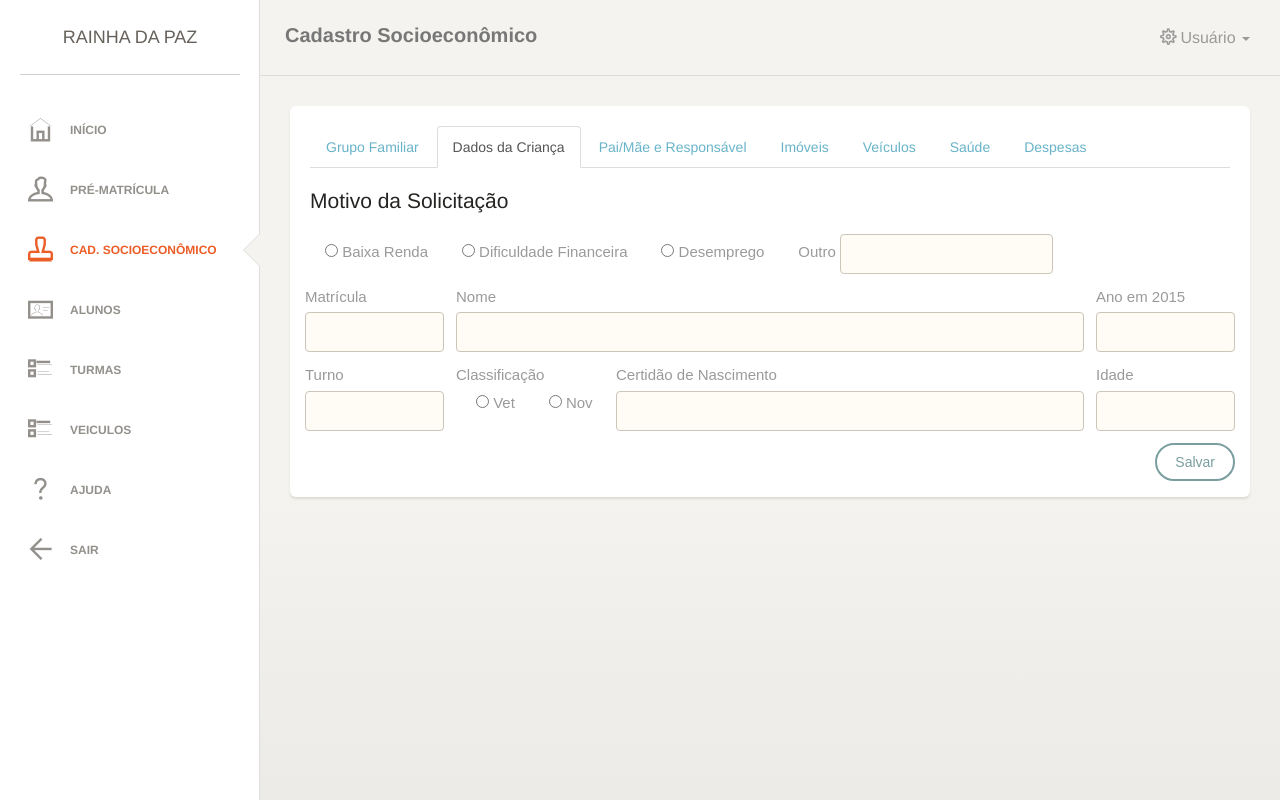
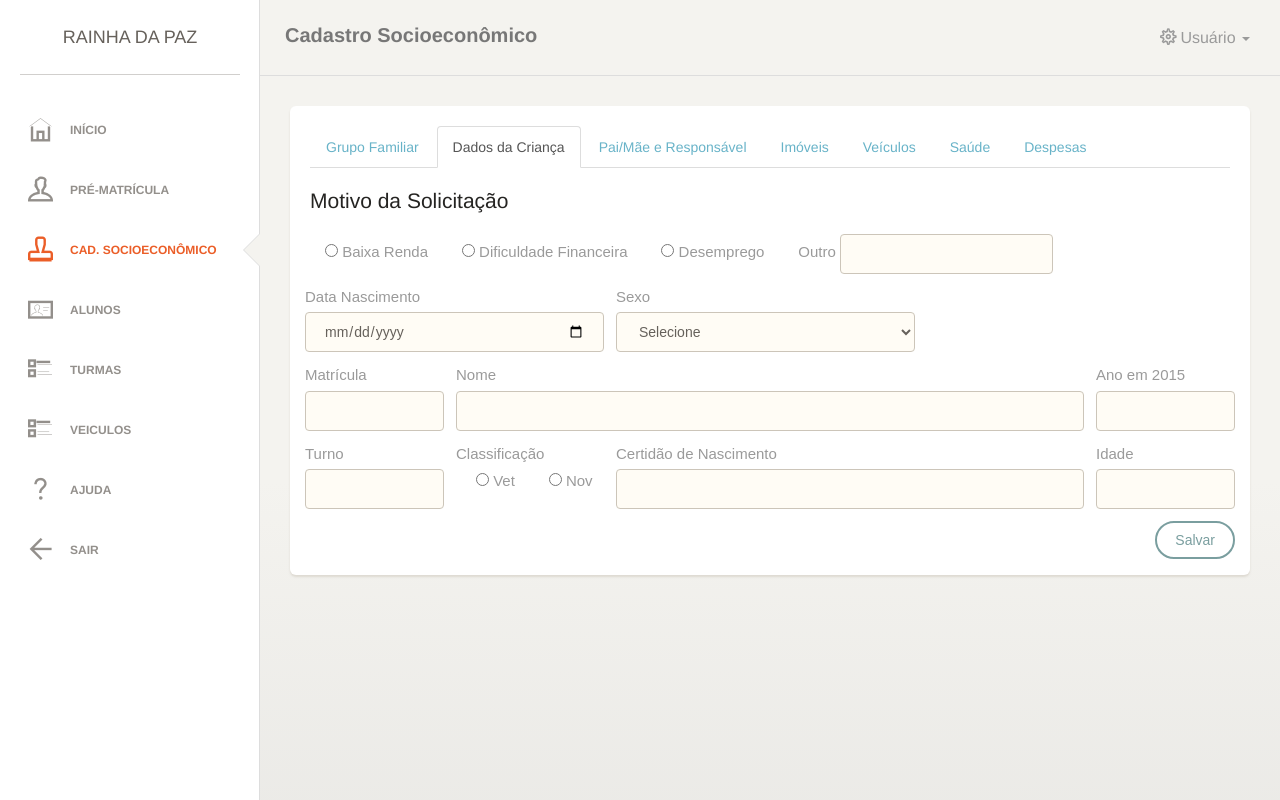
Before and after one commit to branux/projeto_web_2016_1, a PHP site: page /cadastro_aluno.php in a window 1280 px wide. Run offline with PHP 8.4, Linux system fonts and the light colour scheme; some libraries are stand-ins or nearby versions; some web fonts are replaced.

Commit message:
Inserção de aluno

```diff
--- a/cadastro_aluno.php
+++ b/cadastro_aluno.php
@@ -82,6 +82,21 @@
                                                             </div>
                                                         </div>
                                                     </div>
+
+                                                    <div class="row">
+                                                    <div class="col-sm-4 col-xs-4">
+                                                    <label for="data_nascimento">Data Nascimento</label>
+                                                    <input type="date" name="data_nascimento" class="form-control border-input" required>
+                                                    </div>
+                                                    <div class="col-sm-4 col-xs-4">
+                                                    <label for="sexo">Sexo</label>
+                                                    <select name="sexo"  class="form-control border-input" required>
+                                                        <option value="">Selecione</option>
+                                                        <option value="M">Masculino</option>
+                                                        <option value="S">Feminino</option>
+                                                    </select>
+                                                    </div>
+                                                    </div>
                                                     <div class="row">
                                                         <div class="col-sm-2 col-xs-2">
                                                             <label for="matricula">Matrícula</label>
@@ -92,8 +107,8 @@
                                                             <input type="text" name="nome" class="form-control border-input">
                                                         </div>
                                                         <div class="col-sm-2 col-xs-2">
-                                                            <label for="ano">Ano em 2015</label>
-                                                            <input type="text" name="ano" class="form-control border-input">
+                                                            <label for="ano_do_aluno">Ano em 2015</label>
+                                                            <input type="text" name="ano_do_aluno" class="form-control border-input">
                                                         </div>
                                                     </div>
                                                     <div class="row">
@@ -104,15 +119,15 @@
                                                         <div class="col-sm-2 col-xs-2">
                                                             <label>Classificação</label><br>
                                                             <label class="checkbox-inline">
-                                                                <input type="radio" name="classi" value="vet"> Vet
+                                                                <input type="radio" name="classificacao" value="vet"> Vet
                                                             </label>
                                                             <label class="checkbox-inline">
-                                                                <input type="radio" name="classi" value="nov"> Nov
+                                                                <input type="radio" name="classificacao" value="nov"> Nov
                                                             </label>
                                                         </div>
                                                         <div class="col-sm-6 col-xs-6">
                                                             <label for="certidao">Certidão de Nascimento</label>
-                                                            <input type="text" name="certidao" class="form-control border-input">
+                                                            <input type="text" name="certidao_de_nascimento" class="form-control border-input">
                                                         </div>
                                                         <div class="col-sm-2 col-xs-2">
                                                             <label for="idade">Idade</label>
```
Also changed, not shown: controller/aluno/incluir.php (+7 -6 lines), controller/pessoa/inserir.php (+6 -5 lines).
